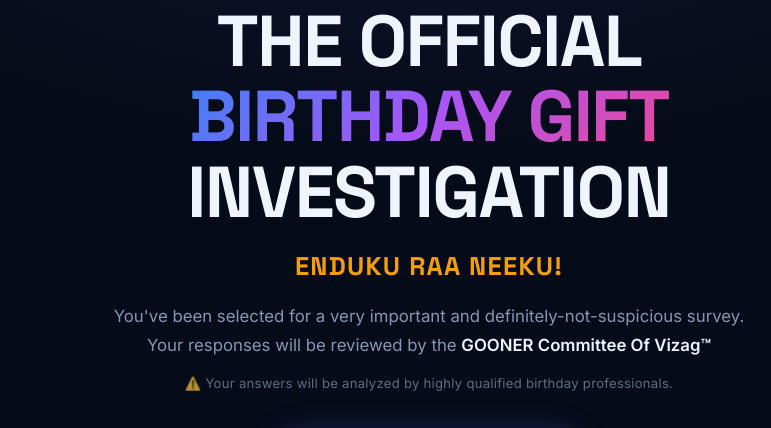
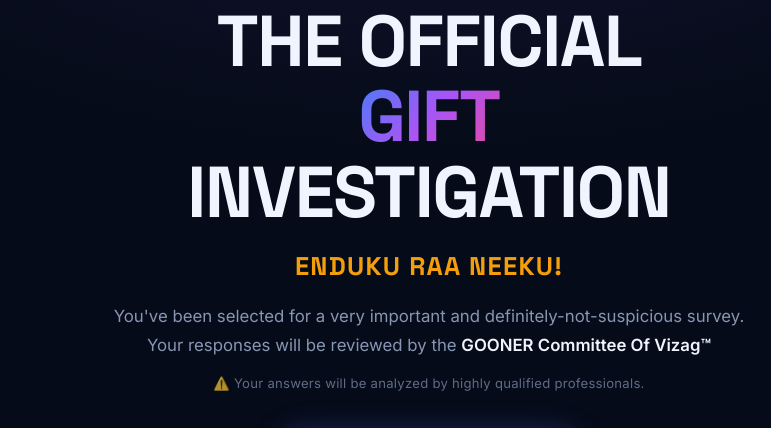
Before and after one commit to Praneethkr2003/for-my-homie, a plain HTML site: page index.html in a window 1280 px wide. Shown: the part 185-613 px from the top of the page, without its empty margins (211-982 px from the left). Drawn offline with Linux system fonts and the light colour scheme.

Commit message:
second commit

```diff
--- a/index.html
+++ b/index.html
@@ -3,7 +3,7 @@
 <head>
   <meta charset="UTF-8" />
   <meta name="viewport" content="width=device-width, initial-scale=1.0" />
-  <title>THE OFFICIAL BIRTHDAY GIFT INVESTIGATION</title>
+  <title>THE OFFICIAL GIFT INVESTIGATION</title>
   <meta name="description" content="You've been selected for a very important and definitely-not-suspicious survey. Your responses will be reviewed by the GOONER Committee Of Vizag™." />
   <meta name="robots" content="noindex" />
   <link rel="stylesheet" href="style.css" />
@@ -22,7 +22,7 @@
 
       <h1 class="landing-title">
         THE OFFICIAL<br>
-        <span class="gradient-text">BIRTHDAY GIFT</span><br>
+        <span class="gradient-text">GIFT</span><br>
         INVESTIGATION
       </h1>
 
@@ -34,7 +34,7 @@
       </p>
 
       <p class="landing-disclaimer">
-        ⚠️ Your answers will be analyzed by highly qualified birthday professionals.
+        ⚠️ Your answers will be analyzed by highly qualified professionals.
       </p>
 
       <button id="begin-btn" class="btn-primary">
@@ -98,7 +98,7 @@
       <div id="analysis-complete" style="display:none; text-align:center">
         <div class="complete-text">
           <h2 class="gradient-text">ANALYSIS COMPLETE.</h2>
-          <p>Your birthday preferences have been successfully recorded.</p>
+          <p>Your preferences have been successfully recorded.</p>
           <p class="complete-sub">
             Your answers have been forwarded to the
             <strong>Department of GOONER Committee of Vizag™</strong>
--- a/questions.js
+++ b/questions.js
@@ -61,7 +61,7 @@ const QUIZ_DATA = [
     accent: '#3b82f6', emoji: '⚽',
     title: 'ROUND 2: FOOTBALL',
     subtitle: '90th minute. Final match.',
-    text: 'You get ONE birthday gift.'
+    text: 'You get ONE gift.'
   },
   {
     id: 'q5', type: 'multiselect', round: 2, required: true,
```
